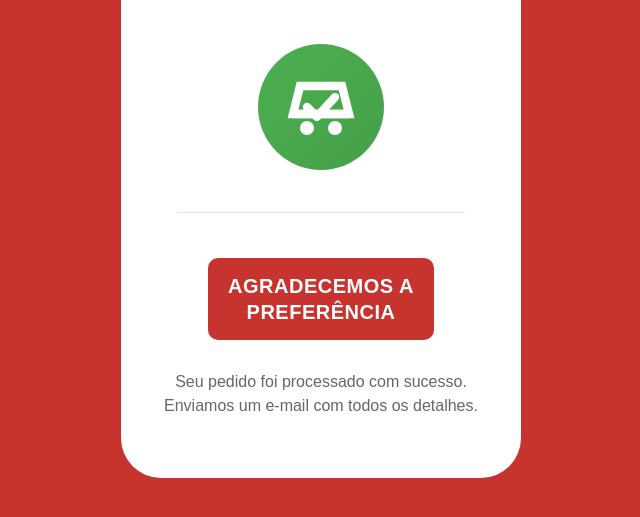
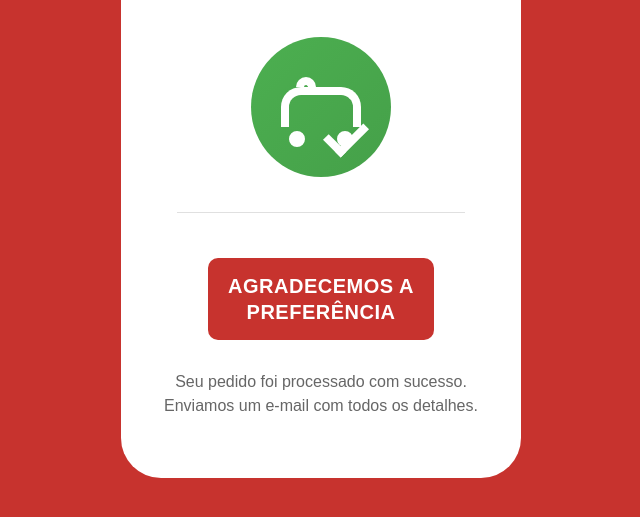
Before and after one commit to lz1478/comprafinalizada, a plain HTML site: page index.html in a window 1280 px wide. Shown: the part 223-740 px from the top of the page, without its empty margins (319-959 px from the left). Drawn offline with Linux system fonts and the light colour scheme.

Commit message:
Update index.html

```diff
--- a/index.html
+++ b/index.html
@@ -28,6 +28,7 @@
       font-weight: bold;
       margin-bottom: 40px;
       letter-spacing: 0.5px;
+      text-align: center;
     }
 
     .card {
@@ -50,10 +51,91 @@
       letter-spacing: 0.5px;
     }
 
+    .icon-container {
+      position: relative;
+      width: 140px;
+      height: 140px;
+      margin: 0 auto 35px;
+      display: flex;
+      align-items: center;
+      justify-content: center;
+    }
+
+    .icon-bg {
+      position: absolute;
+      width: 100%;
+      height: 100%;
+      background: linear-gradient(135deg, #4CAF50, #45a049);
+      border-radius: 50%;
+    }
+
     .icon {
-      width: 140px;
+      position: relative;
+      z-index: 2;
+    }
+
+    .cart-icon {
+      width: 80px;
+      height: 80px;
+      position: relative;
+    }
+
+    .cart-body {
+      position: absolute;
+      width: 80px;
+      height: 40px;
+      border: 8px solid #fff;
+      border-top-left-radius: 20px;
+      border-top-right-radius: 20px;
+      border-bottom: none;
+      top: 20px;
+    }
+
+    .cart-handle {
+      position: absolute;
+      width: 20px;
+      height: 10px;
+      border: 8px solid #fff;
+      border-bottom: none;
+      border-top-left-radius: 10px;
+      border-top-right-radius: 10px;
+      top: 10px;
+      left: 15px;
+    }
+
+    .cart-wheels {
+      position: absolute;
+      width: 16px;
+      height: 16px;
+      border: 8px solid #fff;
+      border-radius: 50%;
+      bottom: 0;
+    }
+
+    .wheel-left {
+      left: 8px;
+    }
+
+    .wheel-right {
+      right: 8px;
+    }
+
+    .check-mark {
+      position: absolute;
+      width: 40px;
+      height: 25px;
+      border-left: 8px solid #fff;
+      border-bottom: 8px solid #fff;
+      transform: rotate(-45deg);
+      left: 45px;
+      top: 55px;
+    }
+
+    .divider {
+      height: 1px;
+      background-color: #e0e0e0;
+      width: 80%;
       margin: 0 auto 35px;
-      display: block;
     }
 
     .thanks {
@@ -67,13 +149,6 @@
       line-height: 1.3;
       border-radius: 10px;
       letter-spacing: 0.5px;
-    }
-
-    .divider {
-      height: 1px;
-      background-color: #e0e0e0;
-      width: 80%;
-      margin: 0 auto 35px;
     }
 
     .info-text {
@@ -95,9 +170,14 @@
         margin-bottom: 35px;
       }
 
-      .icon {
+      .icon-container {
         width: 120px;
+        height: 120px;
         margin-bottom: 30px;
+      }
+
+      .cart-icon {
+        transform: scale(0.85);
       }
 
       .thanks {
@@ -121,25 +201,18 @@
     <div class="banner">COMPRA FINALIZADA!</div>
 
     <!-- Carrinho com check -->
-    <svg class="icon" viewBox="0 0 100 100" xmlns="http://www.w3.org/2000/svg">
-      <defs>
-        <linearGradient id="cartGradient" x1="0%" y1="0%" x2="100%" y2="100%">
-          <stop offset="0%" stop-color="#4CAF50" />
-          <stop offset="100%" stop-color="#45a049" />
-        </linearGradient>
-      </defs>
-
-      <circle cx="50" cy="50" r="45" fill="url(#cartGradient)" />
-
-      <!-- Carrinho -->
-      <path d="M30,55 L70,55" stroke="#fff" stroke-width="6" stroke-linecap="round"/>
-      <path d="M35,35 L65,35 L70,55 L30,55 Z" fill="none" stroke="#fff" stroke-width="6"/>
-      <circle cx="40" cy="65" r="5" fill="#fff"/>
-      <circle cx="60" cy="65" r="5" fill="#fff"/>
-
-      <!-- Check -->
-      <path d="M40,50 L47,57 L60,43" fill="none" stroke="#fff" stroke-width="6" stroke-linecap="round" stroke-linejoin="round"/>
-    </svg>
+    <div class="icon-container">
+      <div class="icon-bg"></div>
+      <div class="icon">
+        <div class="cart-icon">
+          <div class="cart-handle"></div>
+          <div class="cart-body"></div>
+          <div class="cart-wheels wheel-left"></div>
+          <div class="cart-wheels wheel-right"></div>
+          <div class="check-mark"></div>
+        </div>
+      </div>
+    </div>
 
     <div class="divider"></div>
 
```
